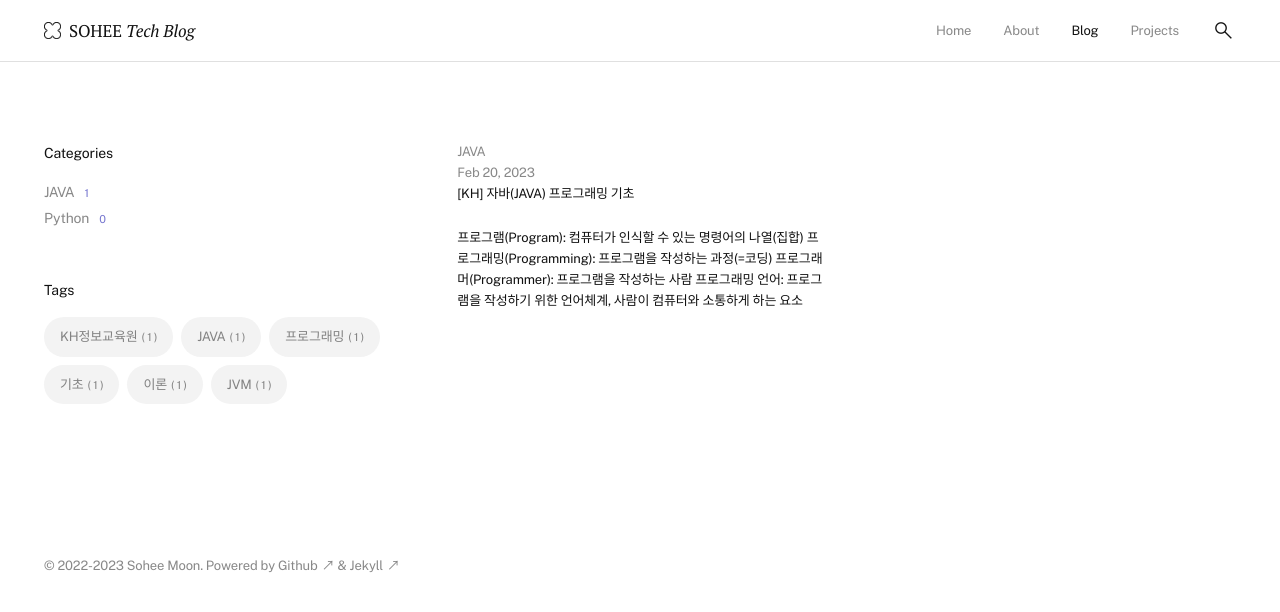
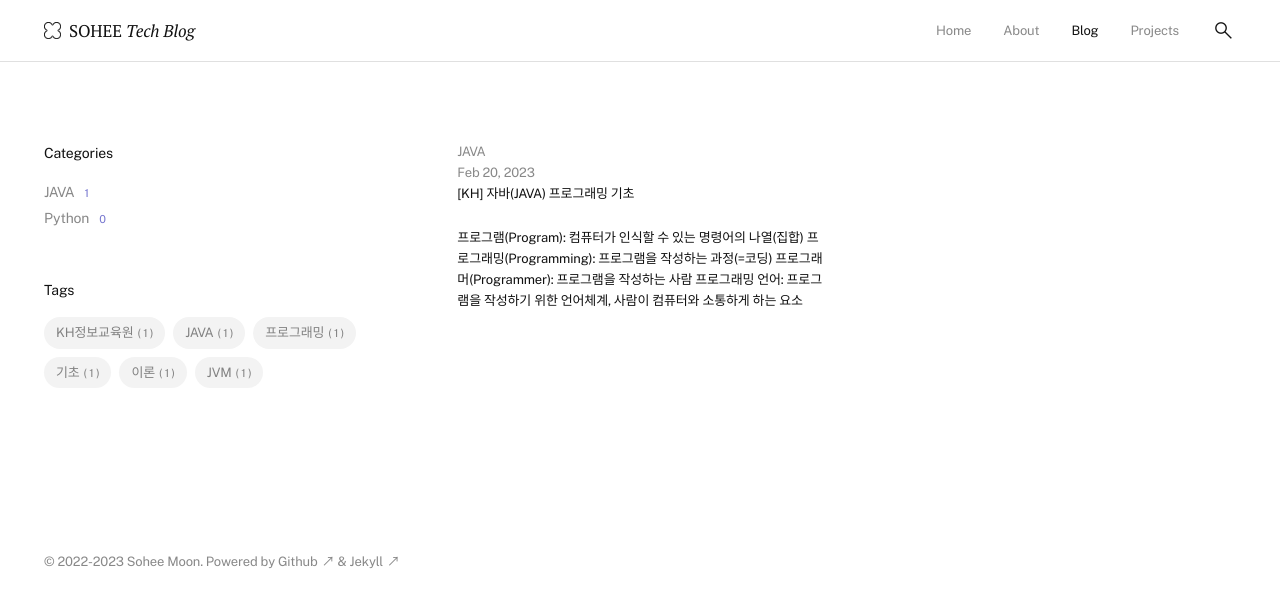
Before and after one commit to soheetech/soheetech.github.io, a Jekyll site: the page built from blog.md, in a window 1280 px wide. Shown: the top 612 px of the page. Built offline with Jekyll 4.4.1, drawn with Linux system fonts in a browser that asks for light colours.

Commit message:
Update main.scss

```diff
--- a/assets/css/main.scss
+++ b/assets/css/main.scss
@@ -312,7 +312,7 @@ footer {
 
 #sidebar .tag ul.zero li a {
   display: inline-block;
-  padding: var(--size-20) var(--size-40);
+  padding: var(--size-10) var(--size-30);
   font-size: var(--font-small);
   border-radius: var(--size-60);
   background: var(--color-l-gray);
```
